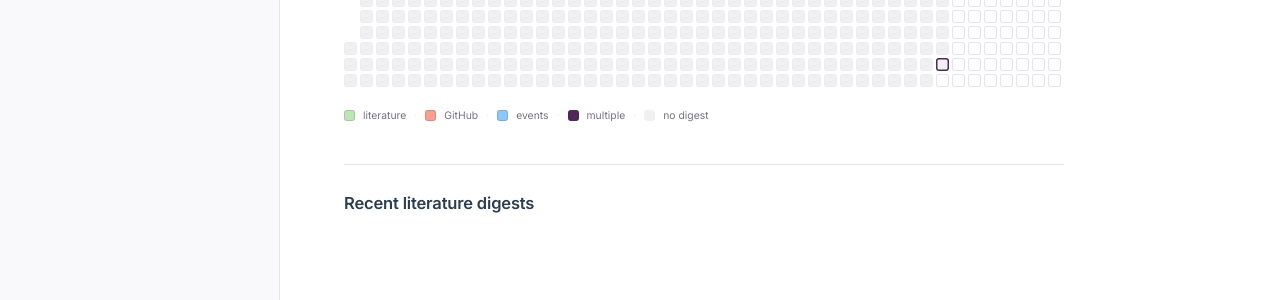
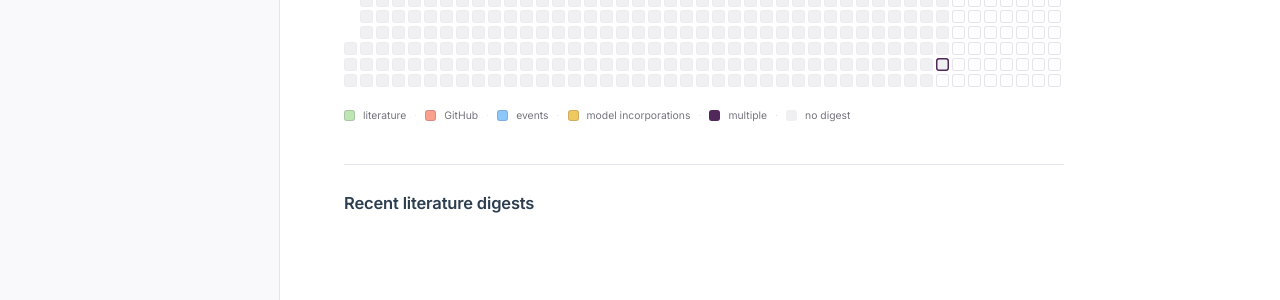
Before and after one commit to ersilia-os/digests, a Jekyll site: the page built from website/index.md, in a window 1280 px wide. Shown: the part 319-619 px from the top of the page. Built offline with Jekyll 4.4.1, drawn with Linux system fonts in a browser that asks for light colours.

Commit message:
Add the model incorporations digest category
Registers a fourth digest family, `models/`, carrying the monthly Ersilia model
incorporation digest alongside literature, github and events.

  pages.yml   stages models/ into the site source. Each category is copied by name,
              so a new folder is not picked up on its own.
  _config.yml scope -> digest layout, wide: true (one row per model), family: models
  base.html   sidebar nav group and its colour dot; carries `family` onto the article
  index.md    year calendar: gather the family, date->URL lookup, a per-day cell
              branch, a legend swatch, and a Recent list
  style.css   --digest-models amber, .has-mod, .swatch.mod, .nav-dot.is-models, and
              this family's column widths

Amber (#eec95f, hovering to the brand amber #e2a72e) is the one warm hue the calendar
had not spent: literature is mint, github coral, events blue, and plum marks a day
carrying more than one.

Two things found while building the site locally to check this:

The column widths were written for event-discovery's ten-column table but were scoped
to `.content`, so every family's table inherited them. A four-column digest was handed
14%/5%/9%/9%, putting one column at 5% and leaving a third of the table unallocated,
which table-layout:fixed never reclaims. They are now scoped to `.family-events`, and
each family sets its own off a `family:` value in the config defaults. No change to how
the event reports render.

.gitignore covered website/literature/ and website/github/ but not website/events/ or
website/models/, although the workflow stages all of them the same way. Added, along
with the local preview config.

Verified by building the site locally with an August digest in place: the page renders
with the layout and the wide column, the sidebar lists it, the calendar cell and legend
appear, and the event report is unchanged.

🤖 Generated with [Claude Code](https://claude.com/claude-code)

Co-Authored-By: Claude Opus 5 <noreply@anthropic.com>

```diff
--- a/website/_config.yml
+++ b/website/_config.yml
@@ -11,7 +11,7 @@ kramdown:
   input: GFM
 
 # Render the digest Markdown with our layout without touching the source files.
-# (The digests are copied into ./literature, ./github, and ./events at build time — see .github/workflows/pages.yml)
+# (The digests are copied into ./literature, ./github, ./events and ./models at build time — see .github/workflows/pages.yml)
 defaults:
   - scope:
       path: "literature"
@@ -22,9 +22,18 @@ defaults:
     values:
       layout: digest
   - scope:
+      path: "models"
+    values:
+      layout: digest
+      # One row per model, so it takes the wide column for the same reason the event
+      # reports do.
+      wide: true
+      family: models
+  - scope:
       path: "events"
     values:
       layout: digest
+      family: events
       # Event reports are table-first documents: they get the wide column so the
       # header block, headings and bullet lists line up with their tables instead of
       # stopping at the 720px prose width. Opt-in per family on purpose — literature
--- a/website/_layouts/base.html
+++ b/website/_layouts/base.html
@@ -16,6 +16,7 @@
   {% assign digests = site.pages | where_exp: "p", "p.path contains 'literature/'" | sort: "path" | reverse %}
   {% assign ghdigests = site.pages | where_exp: "p", "p.path contains 'github/'" | sort: "path" | reverse %}
   {% assign eventdigests = site.pages | where_exp: "p", "p.path contains 'events/'" | sort: "path" | reverse %}
+  {% assign modeldigests = site.pages | where_exp: "p", "p.path contains 'models/'" | sort: "path" | reverse %}
 
   <input type="checkbox" id="nav-toggle" class="nav-toggle">
 
@@ -53,6 +54,19 @@
         </ul>
         {% endif %}
 
+        {% if modeldigests.size > 0 %}
+        <p class="nav-group-title"><span class="nav-dot is-models"></span>Model incorporations</p>
+        <ul>
+          {% for d in modeldigests %}
+          <li>
+            <a href="{{ d.url | relative_url }}"{% if page.url == d.url %} class="active"{% endif %}>
+              {{ d.name | replace: '-models-digest.md', '' | prepend: '20' }}
+            </a>
+          </li>
+          {% endfor %}
+        </ul>
+        {% endif %}
+
         {% if eventdigests.size > 0 %}
         <p class="nav-group-title"><span class="nav-dot is-events"></span>Event digests</p>
         <ul>
@@ -69,12 +83,12 @@
     </aside>
 
     <main>
-      {% comment %} `wide` is set per family in _config.yml defaults (currently events
-           only). Table-first reports get one shared width so the header block,
+      {% comment %} `wide` is set per family in _config.yml defaults (events and model
+           incorporations). Table-first reports get one shared width so the header block,
            headings and bullet lists end flush with their tables. Keyed on the flag
            rather than on layout == 'digest': literature and github digests have no
            tables, and widening prose to 1100px only hurts line length. {% endcomment %}
-      <article class="content{% if page.wide %} content-wide{% endif %}">
+      <article class="content{% if page.wide %} content-wide{% endif %}{% if page.family %} family-{{ page.family }}{% endif %}">
         {{ content }}
       </article>
     </main>
--- a/website/assets/style.css
+++ b/website/assets/style.css
@@ -204,16 +204,38 @@ main {
   color: var(--text-strong);
   font-weight: 600;
 }
-.content th:nth-child(1),  .content td:nth-child(1)  { width: 14%; } /* Event */
-.content th:nth-child(2),  .content td:nth-child(2)  { width: 5%; }  /* Markers */
-.content th:nth-child(3),  .content td:nth-child(3)  { width: 9%; }  /* Dates */
-.content th:nth-child(4),  .content td:nth-child(4)  { width: 9%; }  /* Location */
-.content th:nth-child(5),  .content td:nth-child(5)  { width: 8%; }  /* Format · Type */
-.content th:nth-child(6),  .content td:nth-child(6)  { width: 7%; }  /* Cost */
-.content th:nth-child(7),  .content td:nth-child(7)  { width: 10%; } /* Bursary */
-.content th:nth-child(8),  .content td:nth-child(8)  { width: 6%; }  /* Priority */
-.content th:nth-child(9),  .content td:nth-child(9)  { width: 12%; } /* Engagement */
-.content th:nth-child(10), .content td:nth-child(10) { width: 20%; } /* Why it matters */
+/* Column widths are per family. These were written for event-discovery's ten-column
+   table, but were scoped to `.content`, so every other family's table inherited them —
+   a four-column digest was handed 14%/5%/9%/9% and rendered with a 5% column and a
+   third of the width unallocated. Each family now sets its own. */
+.family-events th:nth-child(1),  .family-events td:nth-child(1)  { width: 14%; } /* Event */
+.family-events th:nth-child(2),  .family-events td:nth-child(2)  { width: 5%; }  /* Markers */
+.family-events th:nth-child(3),  .family-events td:nth-child(3)  { width: 9%; }  /* Dates */
+.family-events th:nth-child(4),  .family-events td:nth-child(4)  { width: 9%; }  /* Location */
+.family-events th:nth-child(5),  .family-events td:nth-child(5)  { width: 8%; }  /* Format · Type */
+.family-events th:nth-child(6),  .family-events td:nth-child(6)  { width: 7%; }  /* Cost */
+.family-events th:nth-child(7),  .family-events td:nth-child(7)  { width: 10%; } /* Bursary */
+.family-events th:nth-child(8),  .family-events td:nth-child(8)  { width: 6%; }  /* Priority */
+.family-events th:nth-child(9),  .family-events td:nth-child(9)  { width: 12%; } /* Engagement */
+.family-events th:nth-child(10), .family-events td:nth-child(10) { width: 20%; } /* Why it matters */
+
+/* Model incorporations: five columns adding up to 100%, so nothing is left to the browser
+   to guess. "What it does" carries a paragraph and takes most of it; the rest hold short
+   strings, a tag, or stacked links. */
+.family-models th:nth-child(1), .family-models td:nth-child(1) { width: 14%; } /* Model */
+.family-models th:nth-child(2), .family-models td:nth-child(2) { width: 12%; } /* Tag */
+.family-models th:nth-child(3), .family-models td:nth-child(3) { width: 16%; } /* Author */
+.family-models th:nth-child(4), .family-models td:nth-child(4) { width: 46%; } /* What it does */
+.family-models th:nth-child(5), .family-models td:nth-child(5) { width: 12%; } /* Links */
+.family-models table { font-size: 0.8rem; }
+/* Inline code sits level with the prose beside it rather than shrinking away from it. */
+.family-models td code { font-size: 1em; background: none; padding: 0; }
+/* The Model, Author and Links cells stack short lines with <br>; a little more leading
+   keeps those stacks legible as lists. */
+.family-models td:nth-child(1),
+.family-models td:nth-child(3),
+.family-models td:nth-child(5) { line-height: 1.65; }
+
 
 /* landing "card" list */
 .card-list { list-style: none; padding: 0; margin: 0; }
@@ -283,6 +305,8 @@ main {
   --digest-both-hover: #6e3a7d;
   --digest-events: #8cc8fa;       /* blue  — event digests */
   --digest-events-hover: #6bb0f0;
+  --digest-models: #eec95f;       /* amber — model incorporations */
+  --digest-models-hover: #e2a72e;
 }
 
 .calendar {
@@ -337,6 +361,7 @@ main {
 a.cal-cell.has-lit,
 a.cal-cell.has-gh,
 a.cal-cell.has-ev,
+a.cal-cell.has-mod,
 a.cal-cell.has-multi {
   transition: transform .1s ease, box-shadow .1s ease;
 }
@@ -364,6 +389,15 @@ a.cal-cell.has-ev {
 }
 a.cal-cell.has-ev:hover {
   background: var(--digest-events-hover);
+  transform: scale(1.35); z-index: 2;
+  box-shadow: 0 0 0 1px rgba(80,40,90,0.35), 0 3px 8px rgba(80,40,90,0.35);
+}
+a.cal-cell.has-mod {
+  background: var(--digest-models);
+  box-shadow: 0 0 0 1px rgba(80,40,90,0.18), 0 1px 3px rgba(80,40,90,0.20);
+}
+a.cal-cell.has-mod:hover {
+  background: var(--digest-models-hover);
   transform: scale(1.35); z-index: 2;
   box-shadow: 0 0 0 1px rgba(80,40,90,0.35), 0 3px 8px rgba(80,40,90,0.35);
 }
@@ -396,6 +430,7 @@ a.cal-cell.has-multi:hover {
 .cal-legend .swatch.lit { background: var(--digest-lit); }
 .cal-legend .swatch.gh { background: var(--digest-gh); }
 .cal-legend .swatch.ev { background: var(--digest-events); }
+.cal-legend .swatch.mod { background: var(--digest-models); }
 .cal-legend .swatch.multi { background: var(--digest-both); }
 .cal-legend .sep { color: var(--border); }
 
@@ -408,3 +443,4 @@ a.cal-cell.has-multi:hover {
 .nav-dot.is-lit { background: var(--digest-lit); }
 .nav-dot.is-gh { background: var(--digest-gh); }
 .nav-dot.is-events { background: var(--digest-events); }
+.nav-dot.is-models { background: var(--digest-models); }
--- a/website/index.md
+++ b/website/index.md
@@ -14,9 +14,10 @@ global health.
 {% assign litdigests = site.pages | where_exp: "p", "p.path contains 'literature/'" | sort: "path" %}
 {% assign ghdigests = site.pages | where_exp: "p", "p.path contains 'github/'" | sort: "path" %}
 {% assign eventdigests = site.pages | where_exp: "p", "p.path contains 'events/'" | sort: "path" %}
+{% assign modeldigests = site.pages | where_exp: "p", "p.path contains 'models/'" | sort: "path" %}
 
 {% comment %} ---------- figure out the year from the most recent digest/report of any kind ---------- {% endcomment %}
-{% assign alldigests = litdigests | concat: ghdigests | concat: eventdigests | sort: "name" %}
+{% assign alldigests = litdigests | concat: ghdigests | concat: eventdigests | concat: modeldigests | sort: "name" %}
 {% assign latest = alldigests | last %}
 {% if latest %}
   {% assign year = latest.name | slice: 0, 2 | prepend: '20' %}
@@ -60,6 +61,17 @@ global health.
 {% assign evkeys = evkeys | split: "," %}
 {% assign evurls = evurls | split: "," %}
 
+{% comment %} ---------- model incorporations: date -> url lookup ---------- {% endcomment %}
+{% assign modkeys = "" %}
+{% assign modurls = "" %}
+{% for d in modeldigests %}
+  {% assign full = d.name | replace: '-models-digest.md', '' | prepend: '20' %}
+  {% assign modkeys = modkeys | append: full | append: "," %}
+  {% assign modurls = modurls | append: d.url | append: "," %}
+{% endfor %}
+{% assign modkeys = modkeys | split: "," %}
+{% assign modurls = modurls | split: "," %}
+
 {% comment %} ---------- date geometry for the grid ---------- {% endcomment %}
 {% assign jan1 = year | append: '-01-01' %}
 {% assign base_unix = jan1 | append: ' 12:00:00' | date: "%s" | plus: 0 %}
@@ -88,8 +100,8 @@ global health.
 
            A day can carry more than one digest, so cells are classified by how many
            landed that day: exactly one gets that family's colour, two or more get a
-           single "multiple" colour rather than a per-combination palette — three
-           families would otherwise need seven colours, which stops being readable at
+           single "multiple" colour rather than a per-combination palette — four
+           families would otherwise need fifteen colours, which stops being readable at
            13px. A multi-digest cell can only carry one href, so it opens the first
            family present in the order literature -> github -> events, and the tooltip
            names everything published that day so nothing is hidden.
@@ -109,6 +121,8 @@ global health.
           {% for k in ghkeys %}{% if k == ds %}{% assign gu = ghurls[forloop.index0] %}{% endif %}{% endfor %}
           {% assign eu = "" %}
           {% for k in evkeys %}{% if k == ds %}{% assign eu = evurls[forloop.index0] %}{% endif %}{% endfor %}
+          {% assign mu = "" %}
+          {% for k in modkeys %}{% if k == ds %}{% assign mu = modurls[forloop.index0] %}{% endif %}{% endfor %}
 
           {% assign n = 0 %}
           {% assign names = "" %}
@@ -128,6 +142,12 @@ global health.
             {% assign names = names | append: "Events" %}
             {% if href == "" %}{% assign href = eu %}{% endif %}
           {% endif %}
+          {% if mu != "" %}
+            {% assign n = n | plus: 1 %}
+            {% if names != "" %}{% assign names = names | append: " + " %}{% endif %}
+            {% assign names = names | append: "Model incorporations" %}
+            {% if href == "" %}{% assign href = mu %}{% endif %}
+          {% endif %}
 
           {% if n > 1 %}
             <a class="cal-cell has-multi" href="{{ href | relative_url }}" title="{{ names }} digests — {{ nice }} ({{ n }} published; opens the first)" aria-label="{{ names }} digests published {{ nice }}"></a>
@@ -137,6 +157,8 @@ global health.
             <a class="cal-cell has-gh" href="{{ gu | relative_url }}" title="GitHub digest — {{ nice }}" aria-label="GitHub digest published {{ nice }}"></a>
           {% elsif eu != "" %}
             <a class="cal-cell has-ev" href="{{ eu | relative_url }}" title="Event digest — {{ nice }}" aria-label="Event digest published {{ nice }}"></a>
+          {% elsif mu != "" %}
+            <a class="cal-cell has-mod" href="{{ mu | relative_url }}" title="Model incorporation digest — {{ nice }}" aria-label="Model incorporation digest published {{ nice }}"></a>
           {% elsif ts > today_noon %}
             <span class="cal-cell is-future" title="{{ nice }}"></span>
           {% elsif ts == today_noon %}
@@ -155,6 +177,8 @@ global health.
     <span class="swatch gh"></span> GitHub
     <span class="sep">·</span>
     <span class="swatch ev"></span> events
+    <span class="sep">·</span>
+    <span class="swatch mod"></span> model incorporations
     <span class="sep">·</span>
     <span class="swatch multi"></span> multiple
     <span class="sep">·</span>
@@ -192,6 +216,22 @@ global health.
 </ul>
 {% endif %}
 
+{% if modeldigests.size > 0 %}
+## Recent model incorporation digests
+
+{% assign recentmodels = modeldigests | reverse %}
+<ul class="card-list">
+{% for d in recentmodels limit: 8 %}
+  <li>
+    <a href="{{ d.url | relative_url }}">
+      <span>{{ d.name | replace: '-models-digest.md', '' | prepend: '20' }}</span>
+      <span class="arrow">→</span>
+    </a>
+  </li>
+{% endfor %}
+</ul>
+{% endif %}
+
 {% if eventdigests.size > 0 %}
 ## Recent event digests
 
```
Also changed, not shown: .github/workflows/pages.yml, 1 other file.
